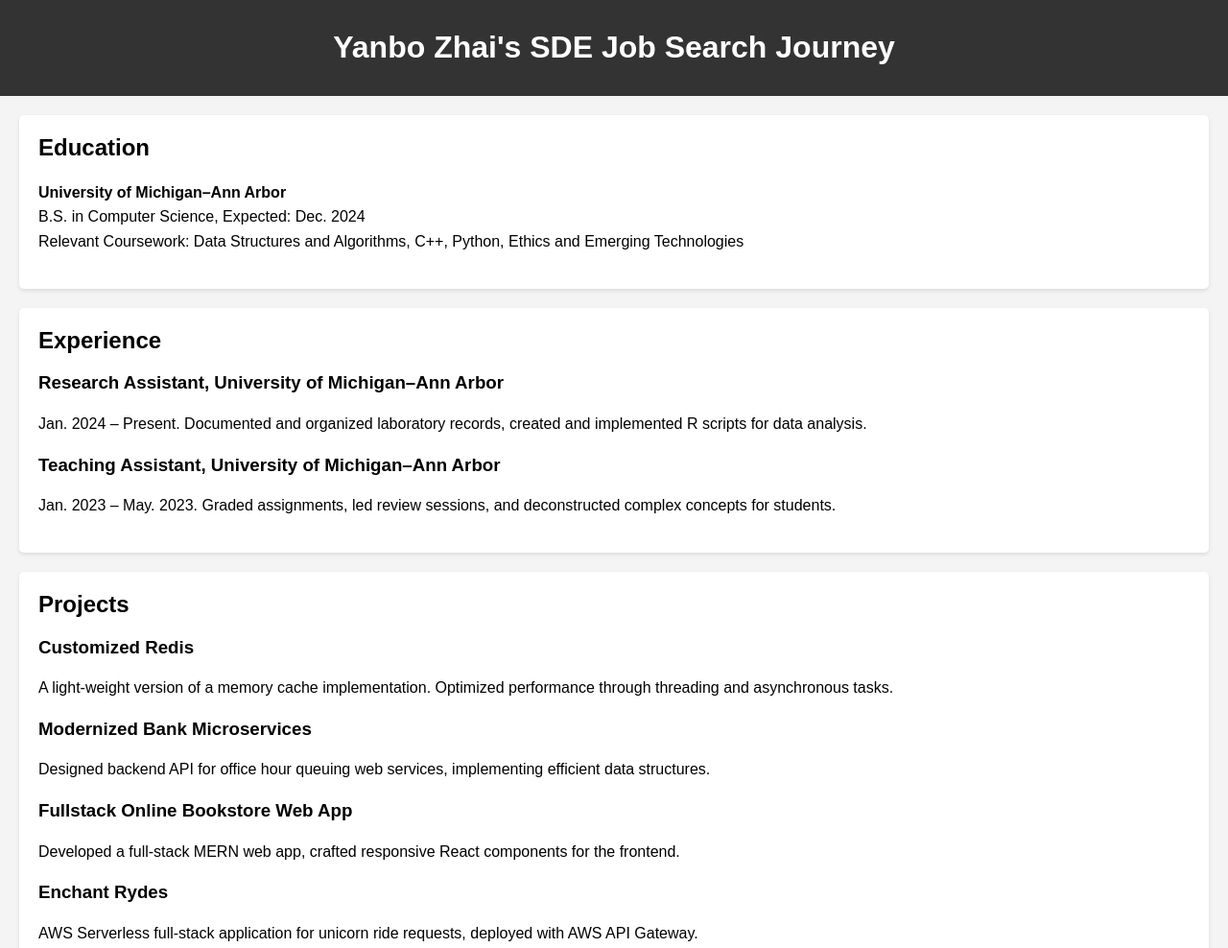
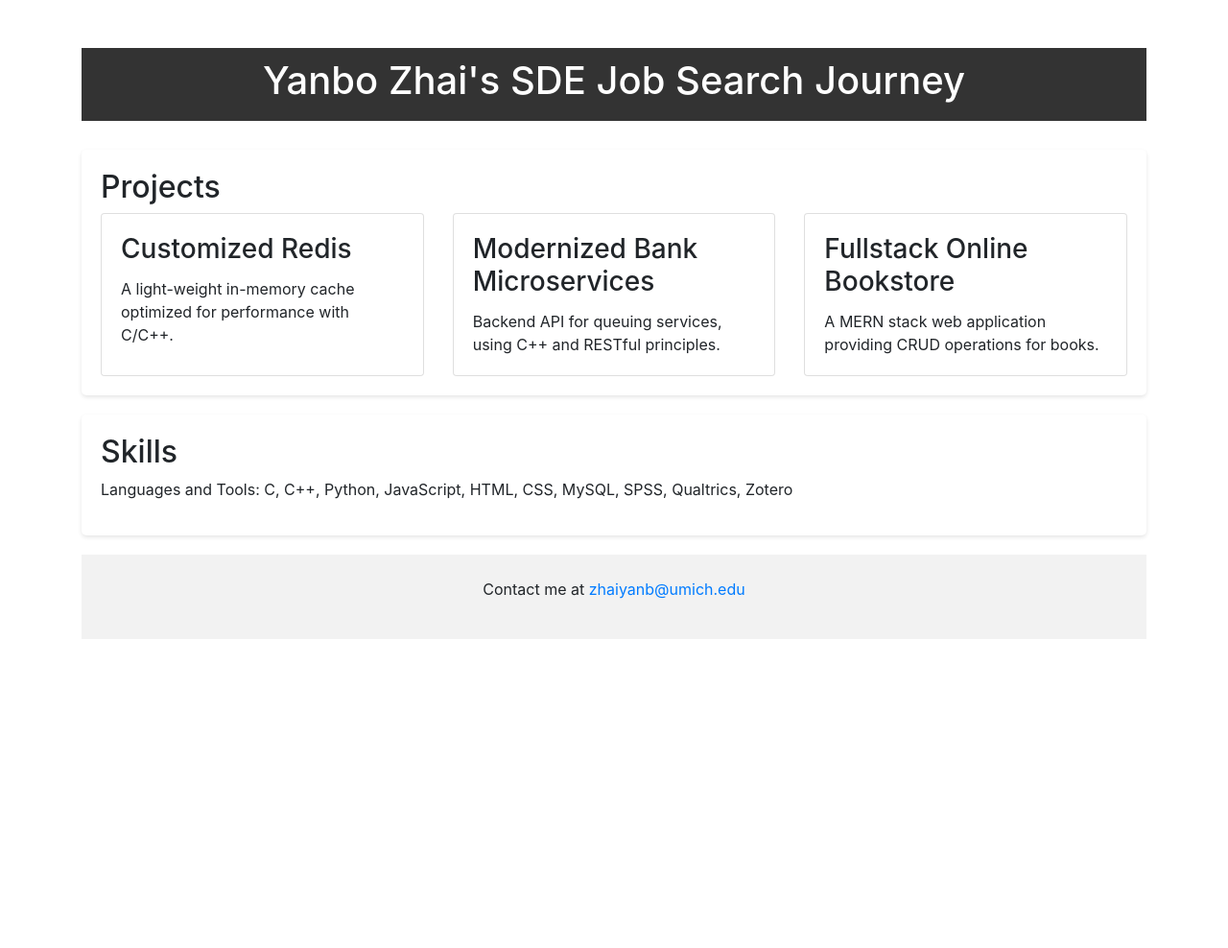
Before and after one commit to wotianxiadiyi/wotianxiadiyi.github.io, a plain HTML site: page index.html in a window 1280 px wide. Shown: the top 988 px of the page at 96% size. After the commit the page ends 800 px from the top, so only its background shows below. Drawn offline with nearby package versions, Linux system fonts and the light colour scheme.

Commit message:
Update index.html

```diff
--- a/index.html
+++ b/index.html
@@ -3,22 +3,18 @@
 <head>
     <meta charset="UTF-8">
     <meta name="viewport" content="width=device-width, initial-scale=1.0">
-    <title>Yanbo Zhai's Tech Blog</title>
+    <title>Yanbo Zhai's Tech Portfolio</title>
+    <link rel="stylesheet" href="https://stackpath.bootstrapcdn.com/bootstrap/4.3.1/css/bootstrap.min.css">
     <style>
         body {
-            font-family: 'Arial', sans-serif;
-            margin: 0;
-            padding: 0;
-            background: #f4f4f4;
+            padding-top: 50px;
         }
         .header {
             background: #333;
             color: #fff;
             padding: 10px 20px;
             text-align: center;
-        }
-        .content {
-            padding: 20px;
+            margin-bottom: 30px;
         }
         .section {
             background: #fff;
@@ -27,53 +23,40 @@
             border-radius: 5px;
             box-shadow: 0 2px 4px rgba(0,0,0,0.1);
         }
-        .section h2 {
-            margin-top: 0;
-        }
-        .section p, .section ul {
-            line-height: 1.6;
-        }
-        .footer {
-            text-align: center;
-            padding: 20px;
-            background: #333;
-            color: #fff;
-        }
     </style>
 </head>
 <body>
-    <div class="header">
-        <h1>Yanbo Zhai's SDE Job Search Journey</h1>
-    </div>
-    <div class="content">
-        <!-- Education Section -->
-        <div class="section">
-            <h2>Education</h2>
-            <p><strong>University of Michigan–Ann Arbor</strong><br>
-            B.S. in Computer Science, Expected: Dec. 2024<br>
-            Relevant Coursework: Data Structures and Algorithms, C++, Python, Ethics and Emerging Technologies</p>
-        </div>
-
-        <!-- Experience Section -->
-        <div class="section">
-            <h2>Experience</h2>
-            <h3>Research Assistant, University of Michigan–Ann Arbor</h3>
-            <p>Jan. 2024 – Present. Documented and organized laboratory records, created and implemented R scripts for data analysis.</p>
-            <h3>Teaching Assistant, University of Michigan–Ann Arbor</h3>
-            <p>Jan. 2023 – May. 2023. Graded assignments, led review sessions, and deconstructed complex concepts for students.</p>
+    <div class="container">
+        <div class="header">
+            <h1>Yanbo Zhai's SDE Job Search Journey</h1>
         </div>
 
         <!-- Projects Section -->
         <div class="section">
             <h2>Projects</h2>
-            <h3>Customized Redis</h3>
-            <p>A light-weight version of a memory cache implementation. Optimized performance through threading and asynchronous tasks.</p>
-            <h3>Modernized Bank Microservices</h3>
-            <p>Designed backend API for office hour queuing web services, implementing efficient data structures.</p>
-            <h3>Fullstack Online Bookstore Web App</h3>
-            <p>Developed a full-stack MERN web app, crafted responsive React components for the frontend.</p>
-            <h3>Enchant Rydes</h3>
-            <p>AWS Serverless full-stack application for unicorn ride requests, deployed with AWS API Gateway.</p>
+            <div class="card-deck">
+                <!-- Project 1 -->
+                <div class="card">
+                    <div class="card-body">
+                        <h3 class="card-title">Customized Redis</h3>
+                        <p class="card-text">A light-weight in-memory cache optimized for performance with C/C++.</p>
+                    </div>
+                </div>
+                <!-- Project 2 -->
+                <div class="card">
+                    <div class="card-body">
+                        <h3 class="card-title">Modernized Bank Microservices</h3>
+                        <p class="card-text">Backend API for queuing services, using C++ and RESTful principles.</p>
+                    </div>
+                </div>
+                <!-- Project 3 -->
+                <div class="card">
+                    <div class="card-body">
+                        <h3 class="card-title">Fullstack Online Bookstore</h3>
+                        <p class="card-text">A MERN stack web application providing CRUD operations for books.</p>
+                    </div>
+                </div>
+            </div>
         </div>
 
         <!-- Skills Section -->
@@ -81,9 +64,16 @@
             <h2>Skills</h2>
             <p>Languages and Tools: C, C++, Python, JavaScript, HTML, CSS, MySQL, SPSS, Qualtrics, Zotero</p>
         </div>
+
+        <!-- Footer -->
+        <div class="text-center p-4" style="background-color: rgba(0, 0, 0, 0.05);">
+            <p>Contact me at <a href="mailto:zhaiyanb@umich.edu">zhaiyanb@umich.edu</a></p>
+        </div>
     </div>
-    <div class="footer">
-        <p>Contact me at <a href="mailto:zhaiyanb@umich.edu" style="color: #fff;">zhaiyanb@umich.edu</a></p>
-    </div>
+
+    <!-- Bootstrap JS and its dependencies (Popper.js and jQuery) -->
+    <script src="https://code.jquery.com/jquery-3.3.1.slim.min.js"></script>
+    <script src="https://cdnjs.cloudflare.com/ajax/libs/popper.js/1.14.7/umd/popper.min.js"></script>
+    <script src="https://stackpath.bootstrapcdn.com/bootstrap/4.3.1/js/bootstrap.min.js"></script>
 </body>
 </html>
```
